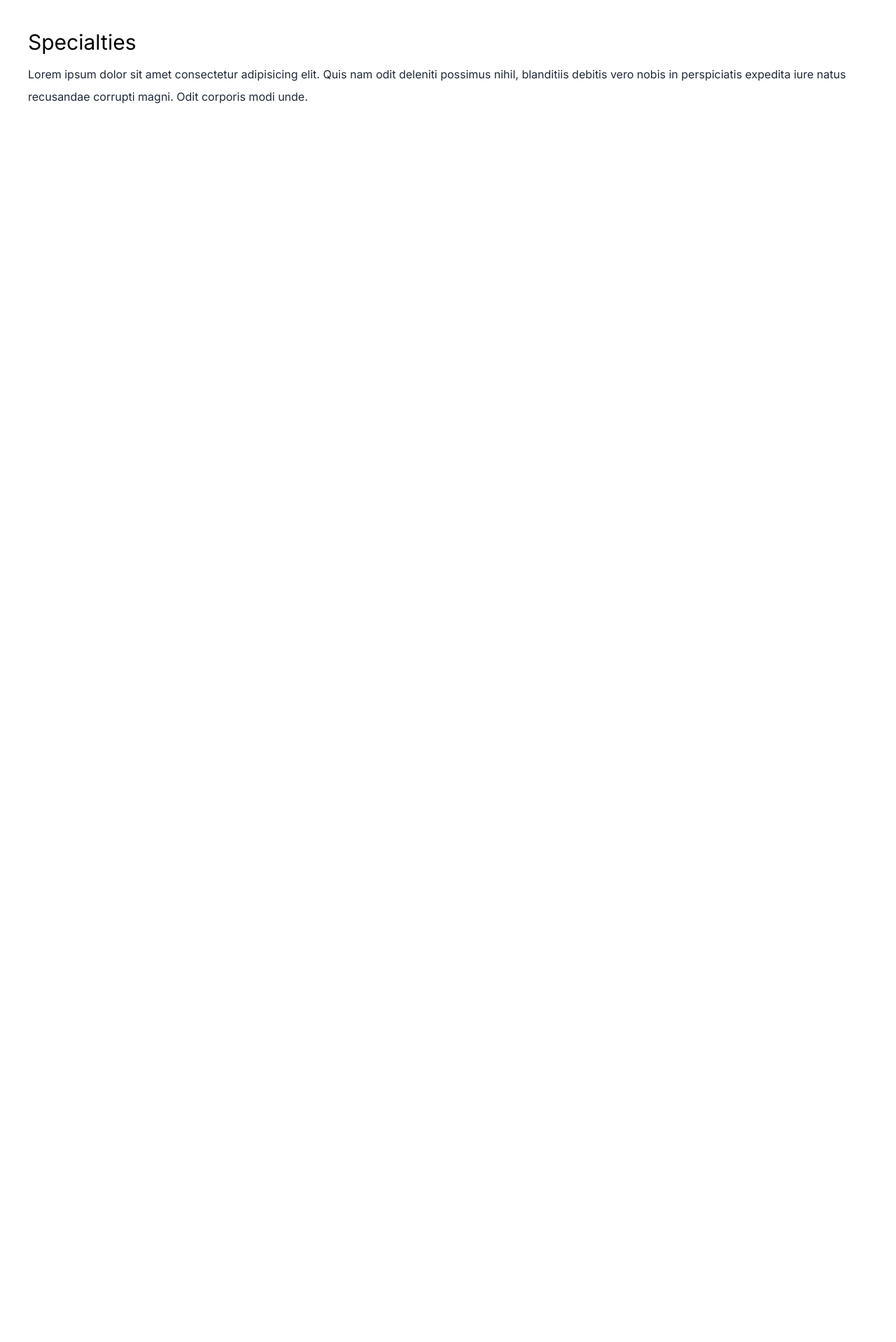
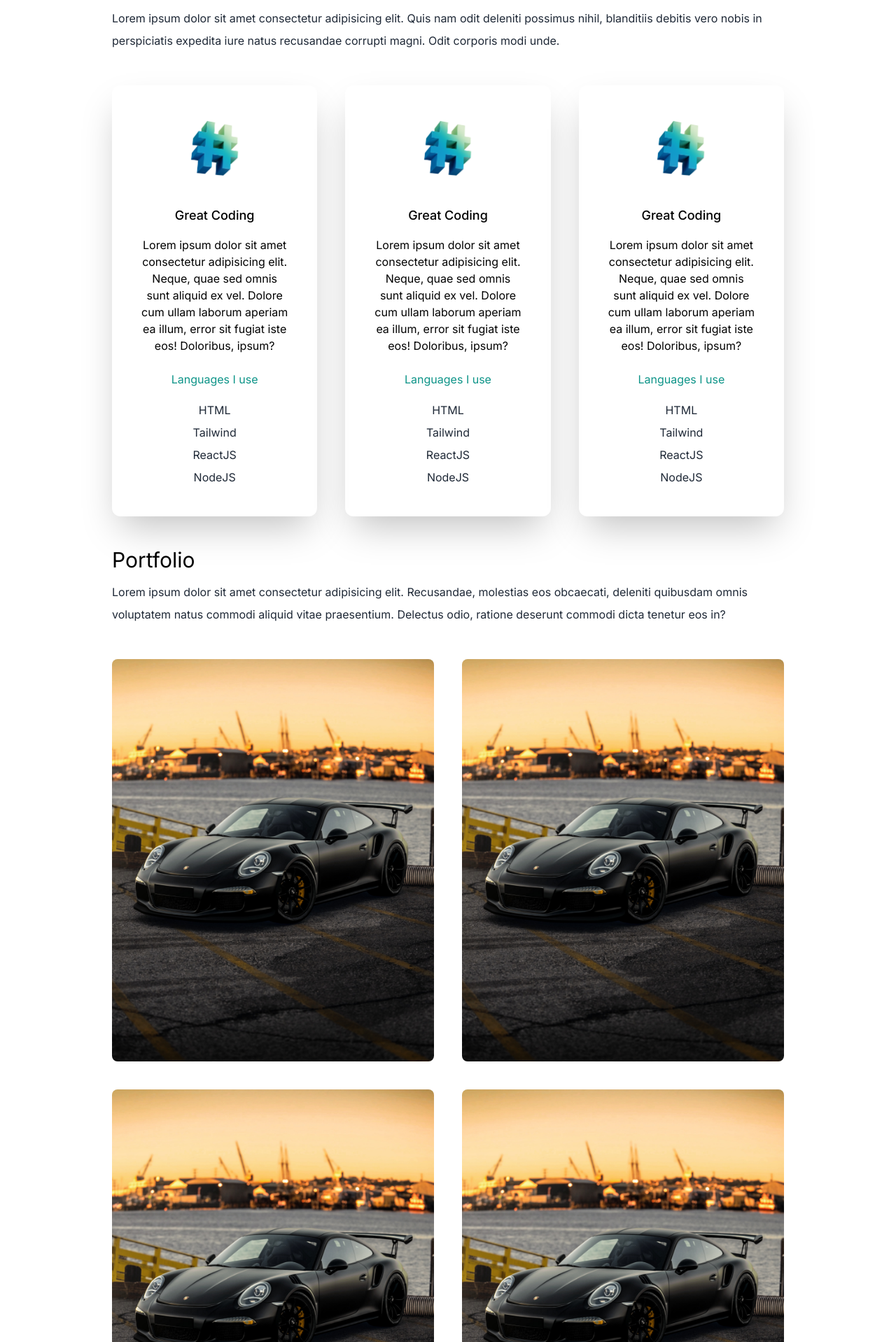
Before and after one commit to AdamRuffner/portfolio, a Next.js app: page / in a window 1280 px wide. Shown: the part 762-2680 px from the top of the page at 70% size. Before the commit the page ends 924 px from the top, so only its background shows below. Built offline with nearby package versions, Linux system fonts and the light colour scheme.

Commit message:
bottom portfolio section and dark mode

```diff
--- a/app/page.js
+++ b/app/page.js
@@ -1,21 +1,30 @@
+"use client";
 import Head from "next/head";
+import Image from "next/image";
 import { BsFillMoonStarsFill } from "react-icons/bs";
 import { AiFillLinkedin, AiFillGithub } from "react-icons/ai";
+import code from "../public/code.png";
+import porsche from "../public/porsche.jpg";
+import { useState } from "react";
 
 export default function Home() {
+  const [darkMode, setDarkMode] = useState(false);
   return (
-    <div>
+    <div className={darkMode ? "dark" : ""}>
       <Head>
         <title> </title>
       </Head>
 
-      <main className="bg-white px-10">
-        <section className="min-h-screen">
+      <main className="bg-white px-10 md:px-20 lg:px-40 dark:bg-gray-900">
+        <section className="py-10">
           <nav className="p-10 mb-12 flex justify-between">
-            <h1 className=" text-xl">developedbyadam</h1>
+            <h1 className=" text-xl dark:text-gray-400">developedbyadam</h1>
             <ul className="flex items-center">
               <li>
-                <BsFillMoonStarsFill className=" cursor-pointer text-2xl" />
+                <BsFillMoonStarsFill
+                  onClick={() => setDarkMode(!darkMode)}
+                  className=" cursor-pointer text-2xl dark:text-gray-400"
+                />
               </li>
               <li>
                 <a
@@ -28,33 +37,160 @@ export default function Home() {
             </ul>
           </nav>
           <div className="text-center p-10">
-            <h2 className=" text-5xl py-2 text-teal-600 font-medium">
+            <h2 className=" text-5xl py-2 text-teal-600 font-medium md:text-6xl">
               Adam Ruffner
             </h2>
-            <h3 className=" text-2xl py-2">Web Developer</h3>
-            <p className=" text-md py-5 leading-8 text-gray-800">
+            <h3 className=" text-2xl py-2 md:text-3xl dark:text-gray-300">
+              Web Developer
+            </h3>
+            <p className=" text-md py-5 leading-8 text-gray-800 md:text-xl max-w-l mx-auto dark:text-gray-400">
               Lorem ipsum dolor sit, amet consectetur adipisicing elit.
               Necessitatibus quidem corporis voluptate voluptatem! Distinctio
               totam est earum? Nemo esse soluta architecto, vitae dolorum
               excepturi similique facilis, vel ullam perferendis error.
             </p>
           </div>
-          <div className=" text-5xl flex justify-center gap-16 py-3 text-gray-600">
-            <AiFillLinkedin />
-            <AiFillGithub />
+          <div className=" text-5xl flex justify-center gap-16 py-3 text-gray-600 dark:text-teal-600">
+            <a href="https://www.linkedin.com/in/adamruffner">
+              <AiFillLinkedin />
+            </a>
+            <a href="https://www.github.com/adamruffner">
+              <AiFillGithub />
+            </a>
           </div>
         </section>
         {/* end of first page */}
-        <section>
+        <section className="mt-20">
           <div>
-            <h3 className=" text-3xl py-1">Specialties</h3>
-            <p className=" text-md py-2 leading-8 text-gray-800">
+            <h3 className=" text-3xl py-1 dark:text-teal-600">Specialties</h3>
+            <p className=" text-md py-2 leading-8 text-gray-800 dark:text-gray-400">
               Lorem ipsum dolor sit amet consectetur adipisicing elit. Quis nam
               odit deleniti possimus nihil, blanditiis debitis vero nobis in
               perspiciatis expedita iure natus recusandae corrupti magni. Odit
               corporis modi unde.
             </p>
           </div>
+          <div className="lg:flex gap-10">
+            <div className="text-center shadow-2xl p-10 rounded-xl my-10">
+              <Image
+                src={code}
+                alt="hashtag image"
+                width={100}
+                height={100}
+                className=" mx-auto"
+              />
+              <h3 className=" text-lg font-medium pt-8 pb-2 dark:text-teal-600">
+                Great Coding
+              </h3>
+              <p className=" py-2 dark:text-gray-400">
+                Lorem ipsum dolor sit amet consectetur adipisicing elit. Neque,
+                quae sed omnis sunt aliquid ex vel. Dolore cum ullam laborum
+                aperiam ea illum, error sit fugiat iste eos! Doloribus, ipsum?
+              </p>
+              <h4 className="py-4 text-teal-600">Languages I use</h4>
+              <p className=" text-gray-800 py-1 dark:text-gray-400">HTML</p>
+              <p className=" text-gray-800 py-1 dark:text-gray-400">Tailwind</p>
+              <p className=" text-gray-800 py-1 dark:text-gray-400">ReactJS</p>
+              <p className=" text-gray-800 py-1 dark:text-gray-400">NodeJS</p>
+            </div>
+            <div className="text-center shadow-2xl p-10 rounded-xl my-10">
+              <Image
+                src={code}
+                alt="hashtag image"
+                width={100}
+                height={100}
+                className=" mx-auto"
+              />
+              <h3 className=" text-lg font-medium pt-8 pb-2 dark:text-teal-600">
+                Great Coding
+              </h3>
+              <p className=" py-2 dark:text-gray-400">
+                Lorem ipsum dolor sit amet consectetur adipisicing elit. Neque,
+                quae sed omnis sunt aliquid ex vel. Dolore cum ullam laborum
+                aperiam ea illum, error sit fugiat iste eos! Doloribus, ipsum?
+              </p>
+              <h4 className="py-4 text-teal-600">Languages I use</h4>
+              <p className=" text-gray-800 py-1 dark:text-gray-400">HTML</p>
+              <p className=" text-gray-800 py-1 dark:text-gray-400">Tailwind</p>
+              <p className=" text-gray-800 py-1 dark:text-gray-400">ReactJS</p>
+              <p className=" text-gray-800 py-1 dark:text-gray-400">NodeJS</p>
+            </div>
+            <div className="text-center shadow-2xl p-10 rounded-xl my-10">
+              <Image
+                src={code}
+                alt="hashtag image"
+                width={100}
+                height={100}
+                className=" mx-auto"
+              />
+              <h3 className=" text-lg font-medium pt-8 pb-2 dark:text-teal-600">
+                Great Coding
+              </h3>
+              <p className=" py-2 dark:text-gray-400">
+                Lorem ipsum dolor sit amet consectetur adipisicing elit. Neque,
+                quae sed omnis sunt aliquid ex vel. Dolore cum ullam laborum
+                aperiam ea illum, error sit fugiat iste eos! Doloribus, ipsum?
+              </p>
+              <h4 className="py-4 text-teal-600">Languages I use</h4>
+              <p className=" text-gray-800 py-1 dark:text-gray-400">HTML</p>
+              <p className=" text-gray-800 py-1 dark:text-gray-400">Tailwind</p>
+              <p className=" text-gray-800 py-1 dark:text-gray-400">ReactJS</p>
+              <p className=" text-gray-800 py-1 dark:text-gray-400">NodeJS</p>
+            </div>
+          </div>
+        </section>
+        <section>
+          <div>
+            <h3 className=" text-3xl py-1 dark:text-teal-600">Portfolio</h3>
+            <p className=" text-md py-2 leading-8 text-gray-800 dark:text-gray-400">
+              Lorem ipsum dolor sit amet consectetur adipisicing elit.
+              Recusandae, molestias eos obcaecati, deleniti quibusdam omnis
+              voluptatem natus commodi aliquid vitae praesentium. Delectus odio,
+              ratione deserunt commodi dicta tenetur eos in?
+            </p>
+          </div>
+          <div className=" flex flex-col gap-10 py-10 lg:flex-row lg:flex-wrap">
+            <div className=" basis-1/3 flex-1">
+              <Image
+                src={porsche}
+                alt="car"
+                className="rounded-lg object-cover"
+                width={"100%"}
+                height={"100%"}
+                layout="responsive"
+              />
+            </div>
+            <div className=" basis-1/3 flex-1">
+              <Image
+                src={porsche}
+                alt="car"
+                className="rounded-lg object-cover"
+                width={"100%"}
+                height={"100%"}
+                layout="responsive"
+              />
+            </div>
+            <div className=" basis-1/3 flex-1">
+              <Image
+                src={porsche}
+                alt="car"
+                className="rounded-lg object-cover"
+                width={"100%"}
+                height={"100%"}
+                layout="responsive"
+              />
+            </div>
+            <div className=" basis-1/3 flex-1">
+              <Image
+                src={porsche}
+                alt="car"
+                className="rounded-lg object-cover"
+                width={"100%"}
+                height={"100%"}
+                layout="responsive"
+              />
+            </div>
+          </div>
         </section>
       </main>
     </div>
--- a/tailwind.config.js
+++ b/tailwind.config.js
@@ -1,5 +1,6 @@
 /** @type {import('tailwindcss').Config} */
 module.exports = {
+  darkMode: "class",
   content: [
     "./pages/**/*.{js,ts,jsx,tsx,mdx}",
     "./components/**/*.{js,ts,jsx,tsx,mdx}",
```
Also changed, not shown: public/code.png (added), public/porsche.jpg (added).
